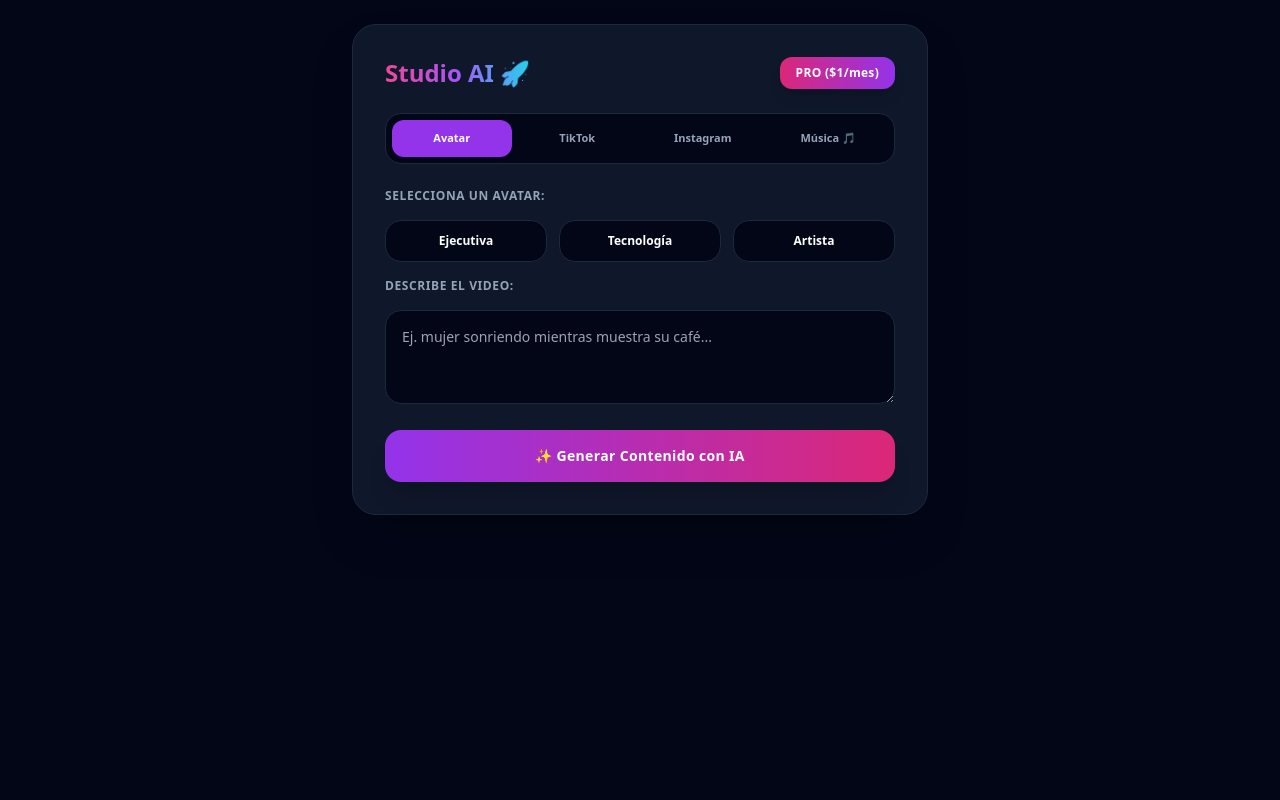
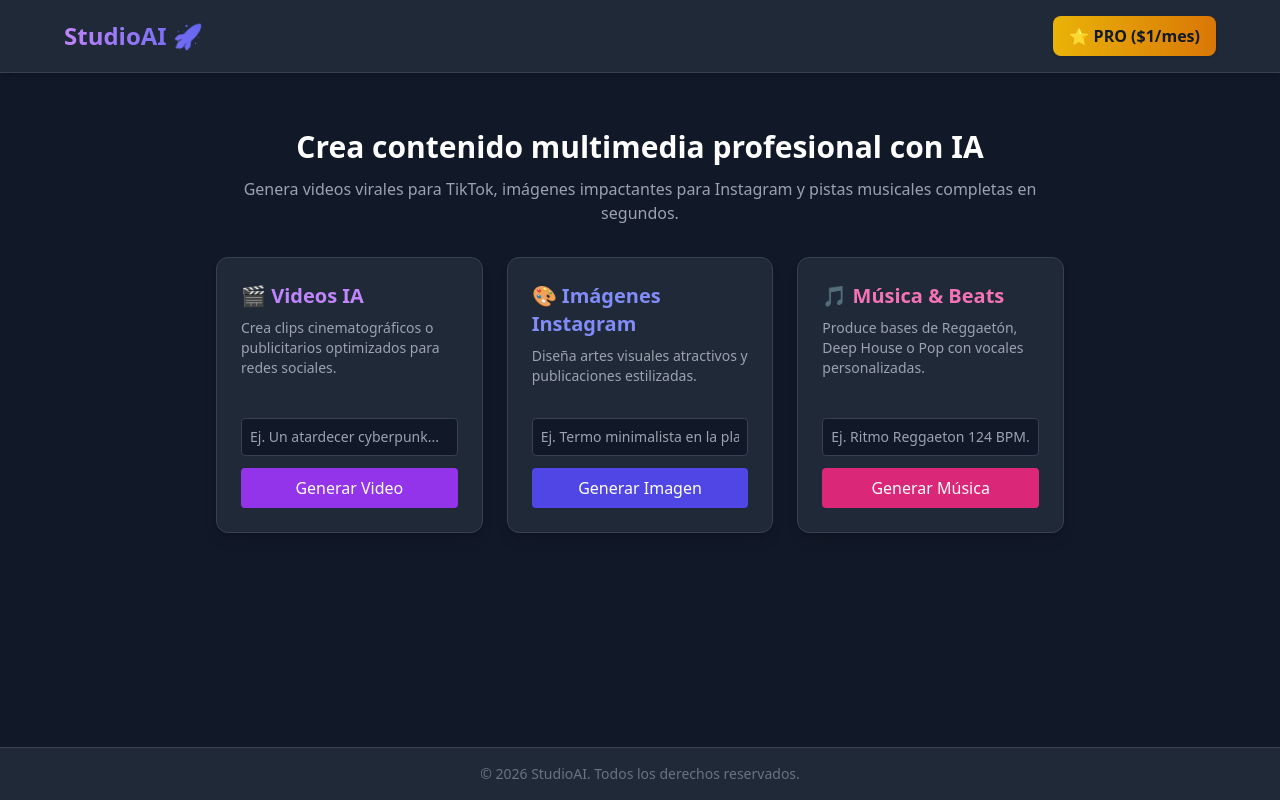
Before and after one commit to herediafer837-max/studio-ai-app, a Flask app: page / in a window 1280 px wide. Run offline with Flask 3, Linux system fonts and the light colour scheme; some libraries are stand-ins or nearby versions.

Commit message:
Update index.html

```diff
--- a/templates/index.html
+++ b/templates/index.html
@@ -3,114 +3,92 @@
 <head>
     <meta charset="UTF-8">
     <meta name="viewport" content="width=device-width, initial-scale=1.0">
-    <title>Studio Video, Image & Music AI</title>
+    <title>StudioAI - Generador de Contenido con IA</title>
+    <!-- Tailwind CSS CDN -->
     <script src="https://cdn.tailwindcss.com"></script>
+    <!-- PWA Manifest -->
+    <link rel="manifest" href="/static/manifest.json">
+    <meta name="theme-color" content="#4f46e5">
+</head>
+<body class="bg-gray-900 text-white min-h-screen flex flex-col justify-between">
 
-    <!-- Enlace corregido al manifiesto en la carpeta static -->
-    <link rel="manifest" href="/static/manifest.json">
-</head>
-<body class="bg-slate-950 text-white min-h-screen p-6">
-    <div class="max-w-xl mx-auto bg-slate-900 p-8 rounded-3xl shadow-2xl border border-slate-800">
-        <header class="flex justify-between items-center mb-6">
-            <h1 class="text-2xl font-black bg-gradient-to-r from-pink-500 via-purple-500 to-cyan-400 bg-clip-text text-transparent">Studio AI 🚀</h1>
-            <a href="/create-checkout-session" class="bg-gradient-to-r from-pink-600 to-purple-600 hover:opacity-90 text-white px-4 py-2 rounded-xl text-xs font-bold tracking-wide transition shadow-lg">PRO ($1/mes)</a>
-        </header>
+    <!-- Header / Navbar -->
+    <header class="bg-gray-800 border-b border-gray-700 p-4 shadow-md">
+        <div class="max-w-6xl mx-auto flex justify-between items-center">
+            <h1 class="text-2xl font-bold bg-gradient-to-r from-purple-400 to-indigo-500 bg-clip-text text-transparent">
+                StudioAI 🚀
+            </h1>
 
-        <!-- Selector de Modos (4 Pestañas) -->
-        <div class="grid grid-cols-4 gap-1.5 mb-6 bg-slate-950 p-1.5 rounded-2xl border border-slate-800">
-            <button type="button" onclick="switchMode('avatar')" id="btn-mode-avatar" class="py-2.5 rounded-xl font-bold text-[11px] bg-purple-600 text-white transition shadow">Avatar</button>
-            <button type="button" onclick="switchMode('tiktok')" id="btn-mode-tiktok" class="py-2.5 rounded-xl font-bold text-[11px] text-slate-400 transition hover:text-white">TikTok</button>
-            <button type="button" onclick="switchMode('instagram')" id="btn-mode-instagram" class="py-2.5 rounded-xl font-bold text-[11px] text-slate-400 transition hover:text-white">Instagram</button>
-            <button type="button" onclick="switchMode('music')" id="btn-mode-music" class="py-2.5 rounded-xl font-bold text-[11px] text-slate-400 transition hover:text-white">Música 🎵</button>
+            <!-- Botón de Suscripción PRO con Método POST -->
+            <form action="/create-checkout-session" method="POST" class="inline-block">
+                <button type="submit" class="bg-gradient-to-r from-yellow-500 to-amber-600 hover:from-yellow-600 hover:to-amber-700 text-gray-900 font-bold px-4 py-2 rounded-lg shadow transition transform hover:scale-105">
+                    ⭐ PRO ($1/mes)
+                </button>
+            </form>
+        </div>
+    </header>
+
+    <!-- Main Content Container -->
+    <main class="max-w-4xl mx-auto p-6 flex-grow w-full">
+        <div class="text-center my-8">
+            <h2 class="text-3xl font-extrabold mb-3">Crea contenido multimedia profesional con IA</h2>
+            <p class="text-gray-400">Genera videos virales para TikTok, imágenes impactantes para Instagram y pistas musicales completas en segundos.</p>
         </div>
 
-        <!-- FORMULARIO DE VIDEOS -->
-        <form id="video-form" class="space-y-5">
-            <input type="hidden" id="mode" name="mode" value="avatar">
-
-            <!-- MODO AVATAR -->
-            <div id="section-avatar" class="space-y-4">
-                <label class="block text-xs font-bold uppercase tracking-wider text-slate-400">Selecciona un Avatar:</label>
-                <div class="grid grid-cols-3 gap-3">
-                    <label class="cursor-pointer border border-slate-800 bg-slate-950 p-3 rounded-2xl text-center hover:border-purple-500 transition">
-                        <input type="radio" name="avatar" value="professional executive woman" checked class="hidden">
-                        <span class="block text-xs font-semibold">Ejecutiva</span>
-                    </label>
-                    <label class="cursor-pointer border border-slate-800 bg-slate-950 p-3 rounded-2xl text-center hover:border-purple-500 transition">
-                        <input type="radio" name="avatar" value="tech developer man" class="hidden">
-                        <span class="block text-xs font-semibold">Tecnología</span>
-                    </label>
-                    <label class="cursor-pointer border border-slate-800 bg-slate-950 p-3 rounded-2xl text-center hover:border-purple-500 transition">
-                        <input type="radio" name="avatar" value="creative futuristic artist" class="hidden">
-                        <span class="block text-xs font-semibold">Artista</span>
-                    </label>
+        <!-- Opciones de Generación -->
+        <div class="grid grid-cols-1 md:grid-cols-3 gap-6 mt-8">
+            <!-- Tarjeta Video -->
+            <div class="bg-gray-800 border border-gray-700 p-6 rounded-xl shadow-lg flex flex-col justify-between">
+                <div>
+                    <h3 class="text-xl font-bold text-purple-400 mb-2">🎬 Videos IA</h3>
+                    <p class="text-sm text-gray-400 mb-4">Crea clips cinematográficos o publicitarios optimizados para redes sociales.</p>
                 </div>
-
-                <label class="block text-xs font-bold uppercase tracking-wider text-slate-400">Describe el video:</label>
-                <textarea name="prompt" rows="3" class="w-full bg-slate-950 border border-slate-800 rounded-2xl p-4 text-sm text-white focus:outline-none focus:border-purple-500 transition" placeholder="Ej. mujer sonriendo mientras muestra su café..."></textarea>
+                <form action="/generate-text-to-video" method="POST" class="mt-4">
+                    <input type="text" name="prompt" placeholder="Ej. Un atardecer cyberpunk..." class="w-full bg-gray-900 border border-gray-700 p-2 rounded mb-3 text-sm text-white focus:outline-none focus:border-purple-500">
+                    <button type="submit" class="w-full bg-purple-600 hover:bg-purple-700 text-white font-medium py-2 rounded transition">Generar Video</button>
+                </form>
             </div>
 
-            <!-- MODO TIKTOK ADS -->
-            <div id="section-tiktok" class="hidden space-y-4">
+            <!-- Tarjeta Imagen -->
+            <div class="bg-gray-800 border border-gray-700 p-6 rounded-xl shadow-lg flex flex-col justify-between">
                 <div>
-                    <label class="block text-xs font-bold uppercase tracking-wider text-slate-400 mb-1">Subir Foto del Producto:</label>
-                    <input type="file" name="product_image" accept="image/*" class="w-full bg-slate-950 border border-slate-800 rounded-2xl p-3 text-sm text-slate-400 file:mr-4 file:py-2 file:px-4 file:rounded-xl file:border-0 file:text-xs file:font-semibold file:bg-pink-600 file:text-white hover:file:bg-pink-500 transition">
+                    <h3 class="text-xl font-bold text-indigo-400 mb-2">🎨 Imágenes Instagram</h3>
+                    <p class="text-sm text-gray-400 mb-4">Diseña artes visuales atractivos y publicaciones estilizadas.</p>
                 </div>
-                <div>
-                    <label class="block text-xs font-bold uppercase tracking-wider text-slate-400 mb-1">Nombre del Producto:</label>
-                    <input type="text" name="product_name" class="w-full bg-slate-950 border border-slate-800 rounded-2xl p-3.5 text-sm text-white focus:outline-none focus:border-pink-500 transition" placeholder="Ej. Termo K-pop Edition">
-                </div>
-                <div>
-                    <label class="block text-xs font-bold uppercase tracking-wider text-slate-400 mb-1">Descripción / Beneficios:</label>
-                    <input type="text" name="product_features" class="w-full bg-slate-950 border border-slate-800 rounded-2xl p-3.5 text-sm text-white focus:outline-none focus:border-pink-500 transition" placeholder="Ej. Mantiene bebidas frías 24h">
-                </div>
-                <div>
-                    <label class="block text-xs font-bold uppercase tracking-wider text-slate-400 mb-1">Tipo de Anuncio:</label>
-                    <div class="grid grid-cols-2 gap-3">
-                        <label class="cursor-pointer border border-slate-800 bg-slate-950 p-3 rounded-2xl text-center hover:border-pink-500 transition">
-                            <input type="radio" name="presentation_type" value="product_only" checked class="hidden">
-                            <span class="block text-xs font-semibold">📦 Solo Producto</span>
-                        </label>
-                        <label class="cursor-pointer border border-slate-800 bg-slate-950 p-3 rounded-2xl text-center hover:border-pink-500 transition">
-                            <input type="radio" name="presentation_type" value="with_person" class="hidden">
-                            <span class="block text-xs font-semibold">🗣️ Con Persona</span>
-                        </label>
-                    </div>
-                </div>
-                <div>
-                    <label class="block text-xs font-bold uppercase tracking-wider text-slate-400 mb-1">Escena o Gancho Visual:</label>
-                    <textarea name="prompt" rows="2" class="w-full bg-slate-950 border border-slate-800 rounded-2xl p-4 text-sm text-white focus:outline-none focus:border-pink-500 transition" placeholder="Ej. Tomas dinámicas con iluminación brillante..."></textarea>
-                </div>
+                <form action="/generate-instagram-image" method="POST" class="mt-4">
+                    <input type="text" name="insta_prompt" placeholder="Ej. Termo minimalista en la playa..." class="w-full bg-gray-900 border border-gray-700 p-2 rounded mb-3 text-sm text-white focus:outline-none focus:border-indigo-500">
+                    <button type="submit" class="w-full bg-indigo-600 hover:bg-indigo-700 text-white font-medium py-2 rounded transition">Generar Imagen</button>
+                </form>
             </div>
 
-            <button type="submit" id="submit-btn" class="w-full bg-gradient-to-r from-purple-600 to-pink-600 hover:opacity-90 text-white font-bold py-4 rounded-2xl transition shadow-xl text-sm tracking-wide">✨ Generar Contenido con IA</button>
-        </form>
+            <!-- Tarjeta Música -->
+            <div class="bg-gray-800 border border-gray-700 p-6 rounded-xl shadow-lg flex flex-col justify-between">
+                <div>
+                    <h3 class="text-xl font-bold text-pink-400 mb-2">🎵 Música & Beats</h3>
+                    <p class="text-sm text-gray-400 mb-4">Produce bases de Reggaetón, Deep House o Pop con vocales personalizadas.</p>
+                </div>
+                <form action="/generate-music" method="POST" class="mt-4">
+                    <input type="text" name="music_prompt" placeholder="Ej. Ritmo Reggaeton 124 BPM..." class="w-full bg-gray-900 border border-gray-700 p-2 rounded mb-3 text-sm text-white focus:outline-none focus:border-pink-500">
+                    <button type="submit" class="w-full bg-pink-600 hover:bg-pink-700 text-white font-medium py-2 rounded transition">Generar Música</button>
+                </form>
+            </div>
+        </div>
+    </main>
 
-        <!-- FORMULARIO DE INSTAGRAM (IMÁGENES) -->
-        <form id="insta-form" class="hidden space-y-4">
-            <div>
-                <label class="block text-xs font-bold uppercase tracking-wider text-cyan-400 mb-1">Describe la Imagen Viral para Instagram:</label>
-                <textarea name="insta_prompt" rows="3" class="w-full bg-slate-950 border border-slate-800 rounded-2xl p-4 text-sm text-white focus:outline-none focus:border-cyan-500 transition" placeholder="Ej. Un lujoso set de skincare dorado sobre una mesa de mármol blanco..."></textarea>
-            </div>
-            <button type="submit" id="submit-insta-btn" class="w-full bg-gradient-to-r from-cyan-600 to-blue-600 hover:opacity-90 text-white font-bold py-4 rounded-2xl transition shadow-xl text-sm tracking-wide">📸 Generar Imagen para Instagram</button>
-        </form>
+    <!-- Footer -->
+    <footer class="bg-gray-800 border-t border-gray-700 text-center py-4 text-sm text-gray-500">
+        &copy; 2026 StudioAI. Todos los derechos reservados.
+    </footer>
 
-        <!-- FORMULARIO DE MÚSICA (MINIMAX MUSIC 2.6) -->
-        <form id="music-form" class="hidden space-y-4">
-            <div>
-                <label class="block text-xs font-bold uppercase tracking-wider text-amber-400 mb-1">Estilo Musical / Prompt (ej. Género, BPM, Instrumentos):</label>
-                <input type="text" name="music_prompt" class="w-full bg-slate-950 border border-slate-800 rounded-2xl p-3.5 text-sm text-white focus:outline-none focus:border-amber-500 transition mb-3" placeholder="Ej. E minor, 90 BPM, acoustic guitar ballad, male vocal, emotional">
-
-                <label class="block text-xs font-bold uppercase tracking-wider text-amber-400 mb-1">Letra de la Canción (Opcional):</label>
-                <textarea name="lyrics" rows="5" class="w-full bg-slate-950 border border-slate-800 rounded-2xl p-4 text-sm text-white focus:outline-none focus:border-amber-500 transition font-mono text-xs" placeholder="[Verse]&#10;Tu piel radiante hoy...&#10;&#10;[Chorus]&#10;Brilla con nosotros..."></textarea>
-            </div>
-            <button type="submit" id="submit-music-btn" class="w-full bg-gradient-to-r from-amber-500 to-orange-600 hover:opacity-90 text-white font-bold py-4 rounded-2xl transition shadow-xl text-sm tracking-wide">🎵 Generar Canción con Minimax</button>
-        </form>
-
-        <div id="loading" class="hidden text-center mt-6 text-pink-400 text-sm font-semibold animate-pulse">
-            ⏳ Creando contenido con Inteligencia Artificial... Esto tomará un momento.
-        </div>
-
-        <!-- RESULTADOS -->
-        <div id="result-container" class="hidden mt-6 text-center">
-            <h3 id="result-title" class="text-sm font-bold text-emerald-400 mb-3">
+    <!-- Service Worker Script para PWA -->
+    <script>
+        if ('serviceWorker' in navigator) {
+            window.addEventListener('load', () => {
+                navigator.serviceWorker.register('/static/sw.js')
+                    .then(reg => console.log('Service Worker registrado con éxito:', reg.scope))
+                    .catch(err => console.log('Error al registrar el Service Worker:', err));
+            });
+        }
+    </script>
+</body>
+</html>
```
